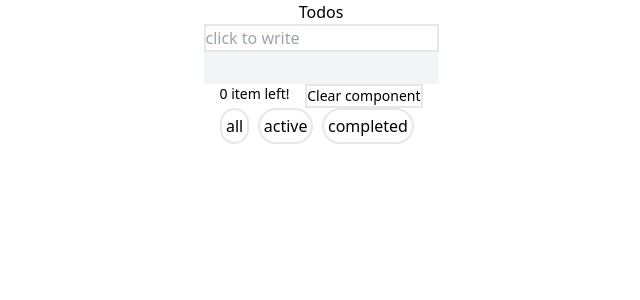
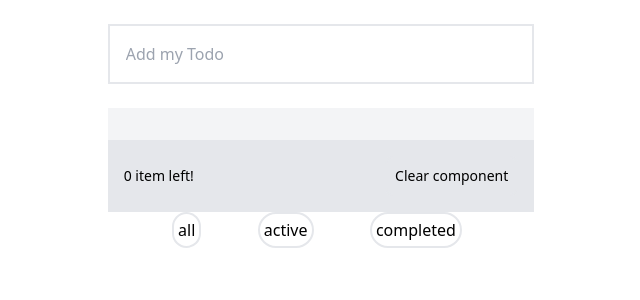
Before and after one commit to yeomdogyeong/Todo_myself, a React (Create React App) app in the folder todo_myself/: page / in a window 1280 px wide. Shown: the top 300 px of the page, without its empty margins (319-959 px from the left). Built offline with nearby package versions, Linux system fonts and the light colour scheme.

Commit message:
[refactor]button 컴포넌트 단순화, 스타일 변경

```diff
--- a/todo_myself/src/App.tsx
+++ b/todo_myself/src/App.tsx
@@ -3,7 +3,6 @@ import { TodoComponent } from "./components/TodoComponent";
 function App() {
   return (
     <div className="flex flex-col justify-center items-center">
-      Todos
       <TodoComponent />
     </div>
   );
--- a/todo_myself/src/components/FilteredButton.tsx
+++ /dev/null
@@ -1,35 +0,0 @@
-import React from "react";
-
-interface FilteredButtonType {
-  onAll: () => void;
-  onActive: () => void;
-  onCompleted: () => void;
-}
-export const FilteredButton: React.FC<FilteredButtonType> = ({
-  onAll,
-  onActive,
-  onCompleted,
-}) => {
-  return (
-    <>
-      <button
-        onClick={onAll}
-        className="mr-2 p-1 border-2 rounded-full hover:bg-gray-200 active:scale-95 transform transition"
-      >
-        all
-      </button>
-      <button
-        onClick={onActive}
-        className="mr-2 p-1 border-2 rounded-full hover:bg-gray-200 active:scale-95 transform transition"
-      >
-        active
-      </button>
-      <button
-        onClick={onCompleted}
-        className="mr-2 p-1 border-2 rounded-full hover:bg-gray-200 active:scale-95 transform transition"
-      >
-        completed
-      </button>
-    </>
-  );
-};
--- /dev/null
+++ b/todo_myself/src/components/FilteredButton/Buttons.tsx
@@ -0,0 +1,18 @@
+import React from "react";
+
+interface FilteredButtonType {
+  onDo: () => void;
+  buttonName: string;
+}
+export const Buttons: React.FC<FilteredButtonType> = ({ onDo, buttonName }) => {
+  return (
+    <>
+      <button
+        onClick={onDo}
+        className="mr-2 p-1 border-2 rounded-full hover:bg-gray-200 active:scale-95 transform transition"
+      >
+        {buttonName}
+      </button>
+    </>
+  );
+};
--- a/todo_myself/src/components/Input.tsx
+++ b/todo_myself/src/components/Input.tsx
@@ -20,8 +20,8 @@ export const Input: React.FC<InputProps> = ({ onAddText }) => {
   };
   return (
     <input
-      className="w-full border-2"
-      placeholder="click to write"
+      className="w-full border-2 p-4 m-6"
+      placeholder="Add my Todo"
       onChange={(e) => handleChangeEvent(e)}
       onKeyDown={(e) => handleTodo(e)}
       value={todoText}
--- a/todo_myself/src/components/TodoComponent.tsx
+++ b/todo_myself/src/components/TodoComponent.tsx
@@ -2,7 +2,7 @@ import { useState } from "react";
 import { TodoType } from "../type/type";
 import { Input } from "./Input";
 import { TodoFooter } from "./TodoFooter";
-import { FilteredButton } from "./FilteredButton";
+import { Buttons } from "./FilteredButton/Buttons";
 import { TodoList } from "./TodoList";
 import { useTodoStore } from "../store/useTodoStore";
 export const TodoComponent = () => {
@@ -24,9 +24,9 @@ export const TodoComponent = () => {
   };
 
   return (
-    <div className="flex flex-col items-center min-h-screen">
+    <div className="w-1/3 flex flex-col justify-center items-center">
       <Input onAddText={addTodo} />
-      <div className="w-full flex flex-col items-start justify-center">
+      <div className="w-full flex flex-col items-center justify-center">
         <TodoList
           todos={filterTodo || todo}
           onCheck={checkTodo}
@@ -35,11 +35,9 @@ export const TodoComponent = () => {
         <TodoFooter onDo={clearTodo} items={todo} />
 
         <div className="relative flex justify-evenly items-evenly flex-row w-full px-4">
-          <FilteredButton
-            onAll={handleAllButton}
-            onActive={handleActiveButton}
-            onCompleted={handleCompletedButton}
-          />
+          <Buttons onDo={handleAllButton} buttonName="all" />
+          <Buttons onDo={handleActiveButton} buttonName="active" />
+          <Buttons onDo={handleCompletedButton} buttonName="completed" />
         </div>
       </div>
     </div>
--- a/todo_myself/src/components/TodoFooter.tsx
+++ b/todo_myself/src/components/TodoFooter.tsx
@@ -8,11 +8,11 @@ export interface DeleteType {
 
 export const TodoFooter: React.FC<DeleteType> = ({ onDo, items }) => {
   return (
-    <div className="flex justify-between w-full px-4 text-sm">
-      <span>
+    <div className="flex justify-between items-center w-full p-4 text-sm bg-gray-200">
+      <span className="">
         {items.filter((item) => item.completed === false).length} item left!
       </span>
-      <button className="border-2" onClick={onDo}>
+      <button className="border-2 p-2 rounded-lg" onClick={onDo}>
         Clear component
       </button>
     </div>
--- a/todo_myself/src/components/TodoList.tsx
+++ b/todo_myself/src/components/TodoList.tsx
@@ -23,7 +23,7 @@ export const TodoList: React.FC<TodoListType> = ({
           className="flex justify-between items-center w-full mb-2 p-2 bg-white rounded shadow"
         >
           <div className="flex items-center">
-            {todos[idx].completed === false ? (
+            {todo.completed === false ? (
               <>
                 <MdOutlineCheckBoxOutlineBlank className="mr-2 cursor-pointer text-blue-500" />
                 <div key={todo.id} className="text-gray-700">
```
